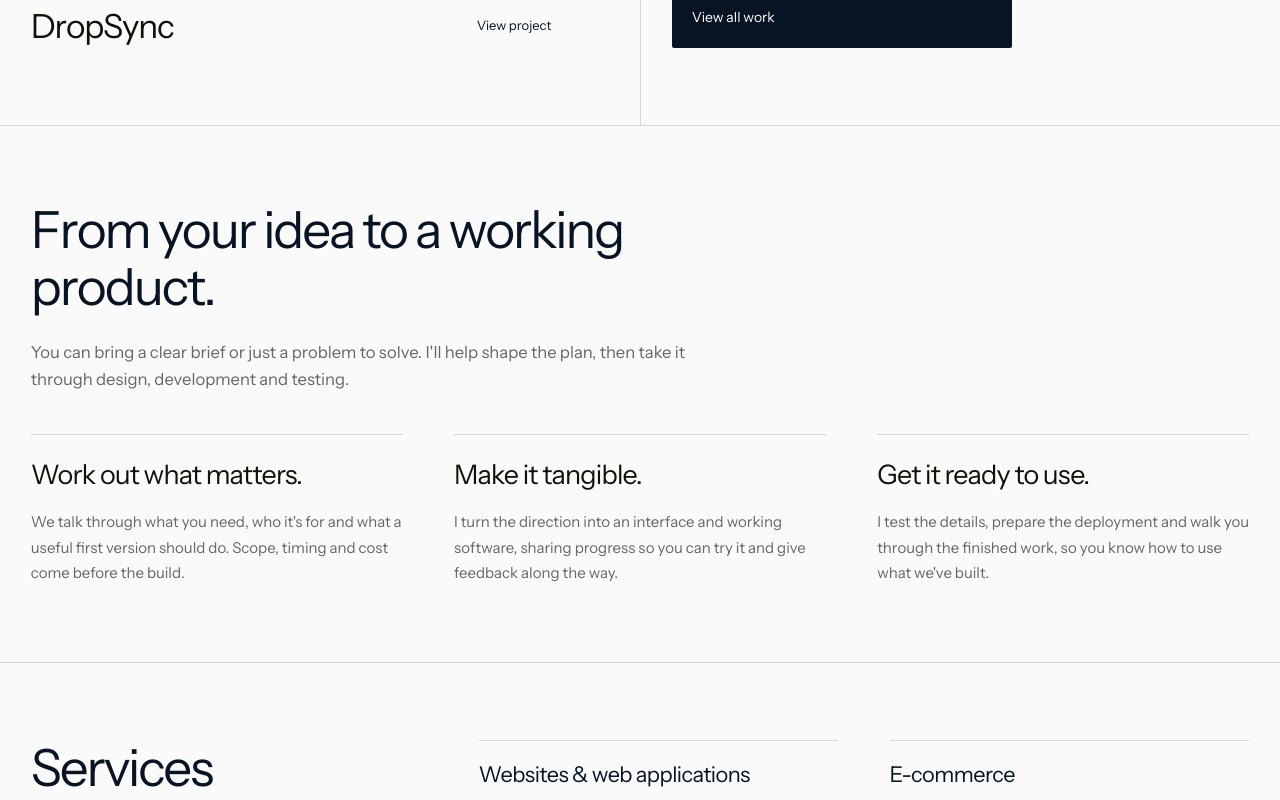
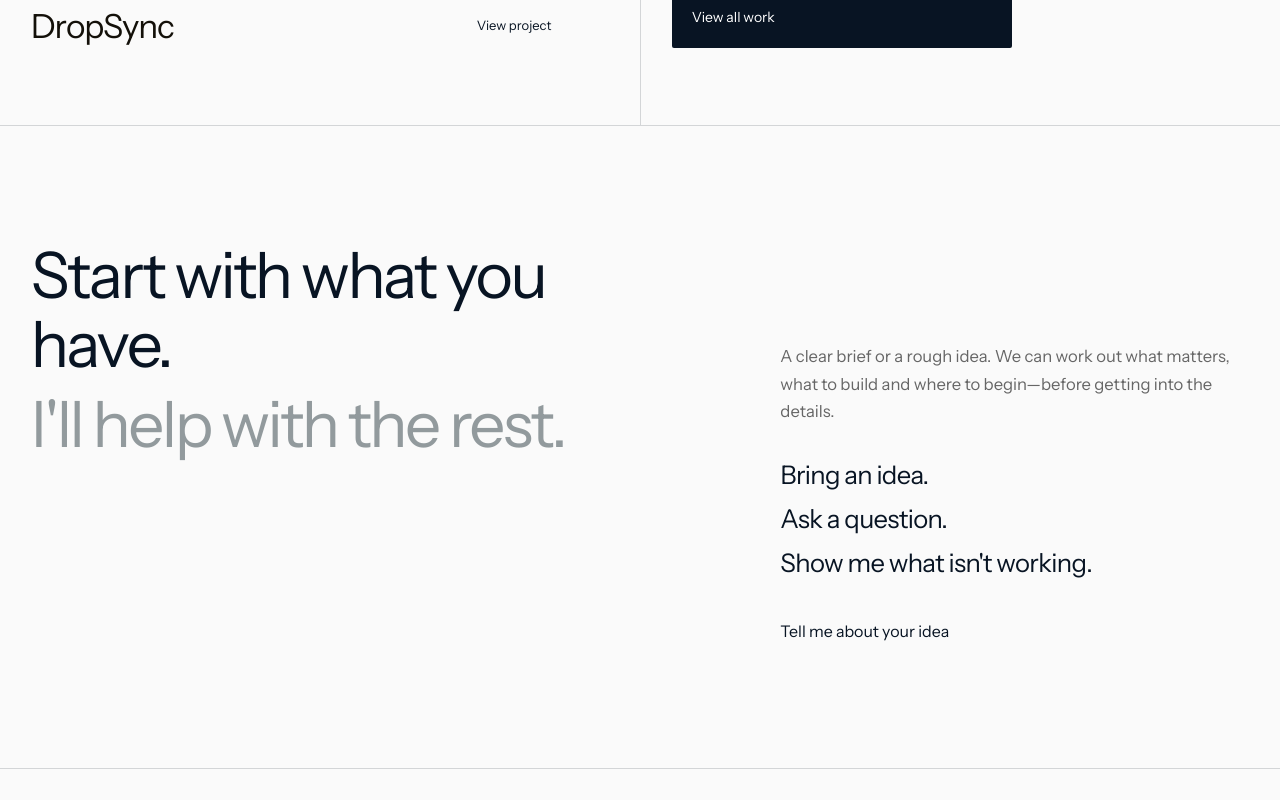
Before and after one commit to bilalinit/portfolio-2, a Next.js app in the folder mizu-nextjs/: page / in a window 1280 px wide. Shown: the part 1240-2040 px from the top of the page. Built offline with nearby package versions, Linux system fonts and the light colour scheme; no server answers.

Commit message:
Replace homepage process with minimal conversation section

```diff
--- a/mizu-nextjs/components/Showcase.module.css
+++ b/mizu-nextjs/components/Showcase.module.css
@@ -41,14 +41,14 @@
 @media (max-width:860px) { .showcase { --space: 48px; }.introduction { grid-template-columns: 1fr; gap: 36px; padding-block: 64px; }.introStatement { font-size: clamp(24px,5.2vw,32px); max-width: 46ch; }.introCopy>.textLink { margin-top: 16px; }.capabilities { max-width: 440px; width: 100%; }.capabilities ul { gap: 0 28px; }.work { grid-template-columns: 1fr; }.workDetails,.workVisual { grid-column: auto; grid-row: auto; padding-block: 32px; }.workDetails { border-left: 0; border-bottom: 1px solid rgb(8 20 35 / .16); gap: 24px; }.workVisual { gap: 28px; --project-artwork-ratio: 1.2; }.workDetails h2 { font-size: clamp(34px,7vw,48px); }.choiceDescription { font-size: 14px; }.allWork { min-height: 76px; }.projectHeading h3 { font-size: 28px; } }
 @media (prefers-reduced-motion:reduce) { .showcase *, .showcase *::after { animation: none !important; transition: none !important; }.showcase [data-pending="true"] { opacity: 1; transform: none; } }
 
-.process { padding: var(--space) var(--gutter); }
-.processHeading h2 { max-width: 22ch; }
-.processHeading p { max-width: 64ch; margin-top: 24px; font-size: clamp(16px,1.3vw,20px); line-height: 1.65; color: #666; }
-.steps { display: grid; grid-template-columns: repeat(3,minmax(0,1fr)); gap: clamp(28px,4vw,64px); margin-top: 40px; }
-.steps article { border-top: 1px solid rgb(8 20 35 / .16); padding-top: 24px; }
-.steps h3 { font-size: clamp(23px,2.1vw,32px); font-weight: 400; line-height: 1.2; letter-spacing: -.03em; }
-.steps p { max-width: 43ch; margin-top: 18px; font-size: 15px; line-height: 1.7; color: #666; }
-@media (max-width:860px) { .processHeading p { font-size: 16px; margin-top: 20px; }.steps { grid-template-columns: 1fr; gap: 28px; margin-top: 32px; }.steps article { padding-top: 20px; }.steps p { max-width: 52ch; margin-top: 12px; } }
+.nextProject { display: grid; grid-template-columns: minmax(0,1.15fr) minmax(0,.85fr); gap: clamp(48px,9vw,172px); padding: clamp(80px,9vw,144px) var(--gutter); }
+.nextProject h2 { max-width: 14ch; font-size: clamp(42px,5vw,80px); line-height: 1.08; }
+.nextProject h2 span { display: block; margin-top: .18em; color: #929a9d; }
+.conversation { padding-top: clamp(48px,8vw,128px); min-width: 0; }
+.conversation > p { max-width: 44ch; margin-bottom: 32px; font-size: clamp(16px,1.3vw,20px); line-height: 1.65; color: #666; }
+.conversationPrompts { display: grid; gap: 8px; margin: 0; padding: 0; list-style: none; font-size: clamp(22px,2vw,30px); line-height: 1.4; letter-spacing: -.025em; color: var(--color-brand-ink); }
+.conversationLink { margin-top: 28px; font-size: 16px; }
+@media (max-width:860px) { .nextProject { grid-template-columns: 1fr; gap: 36px; padding-block: 64px; }.nextProject h2 { max-width: 18ch; font-size: clamp(42px,7vw,60px); }.conversation { padding-top: 0; max-width: 580px; } }
 .services { display: grid; grid-template-columns: minmax(0,.65fr) minmax(0,1.35fr); gap: clamp(40px,6vw,100px); padding: var(--space) var(--gutter); border-top: 1px solid rgb(8 20 35 / .16); scroll-margin-top: 140px; }
 .serviceList { display: grid; grid-template-columns: repeat(2,minmax(0,1fr)); gap: 32px clamp(28px,4vw,64px); list-style: none; margin: 0; padding: 0; }
 .serviceList li { border-top: 1px solid rgb(8 20 35 / .16); padding-top: 20px; min-width: 0; }
--- a/mizu-nextjs/components/Showcase.tsx
+++ b/mizu-nextjs/components/Showcase.tsx
@@ -58,9 +58,13 @@ export default function Showcase() {
       </div>
     </section>
 
-    <section className={styles.process} aria-labelledby="home-process-title">
-      <header className={styles.processHeading} data-home-reveal><h2 id="home-process-title">{homeContent.processTitle}</h2><p>{homeContent.processIntroduction}</p></header>
-      <div className={styles.steps}>{homeContent.steps.map((step) => <article key={step.title} data-home-reveal><h3>{step.title}</h3><p>{step.description}</p></article>)}</div>
+    <section className={styles.nextProject} aria-labelledby="home-next-project-title">
+      <h2 id="home-next-project-title" data-home-reveal>{homeContent.nextProjectTitle}<span>{homeContent.nextProjectEmphasis}</span></h2>
+      <div className={styles.conversation} data-home-reveal>
+        <p>{homeContent.nextProjectDescription}</p>
+        <ul className={styles.conversationPrompts}>{homeContent.nextProjectPrompts.map((prompt) => <li key={prompt}>{prompt}</li>)}</ul>
+        <Link href="#pricing" className={`${styles.textLink} ${styles.conversationLink}`}>{homeContent.nextProjectAction}</Link>
+      </div>
     </section>
 
     <section id="services" className={styles.services} aria-labelledby="home-services-title">
--- a/mizu-nextjs/data/home.ts
+++ b/mizu-nextjs/data/home.ts
@@ -14,13 +14,11 @@ export const homeContent = {
   viewProject: "View project",
   projectChoiceLabel: "Choose a project to preview",
   projects: ["dropsync", "atlas"],
-  processTitle: "From your idea to a working product.",
-  processIntroduction: "You can bring a clear brief or just a problem to solve. I'll help shape the plan, then take it through design, development and testing.",
-  steps: [
-    { title: "Work out what matters.", description: "We talk through what you need, who it's for and what a useful first version should do. Scope, timing and cost come before the build." },
-    { title: "Make it tangible.", description: "I turn the direction into an interface and working software, sharing progress so you can try it and give feedback along the way." },
-    { title: "Get it ready to use.", description: "I test the details, prepare the deployment and walk you through the finished work, so you know how to use what we've built." },
-  ],
+  nextProjectTitle: "Start with what you have.",
+  nextProjectEmphasis: "I'll help with the rest.",
+  nextProjectDescription: "A clear brief or a rough idea. We can work out what matters, what to build and where to begin—before getting into the details.",
+  nextProjectPrompts: ["Bring an idea.", "Ask a question.", "Show me what isn't working."],
+  nextProjectAction: "Tell me about your idea",
   servicesTitle: "Services",
   services: [
     { title: "Websites & web applications", description: "Business websites and custom web tools, designed and built for the people using them." },
```
